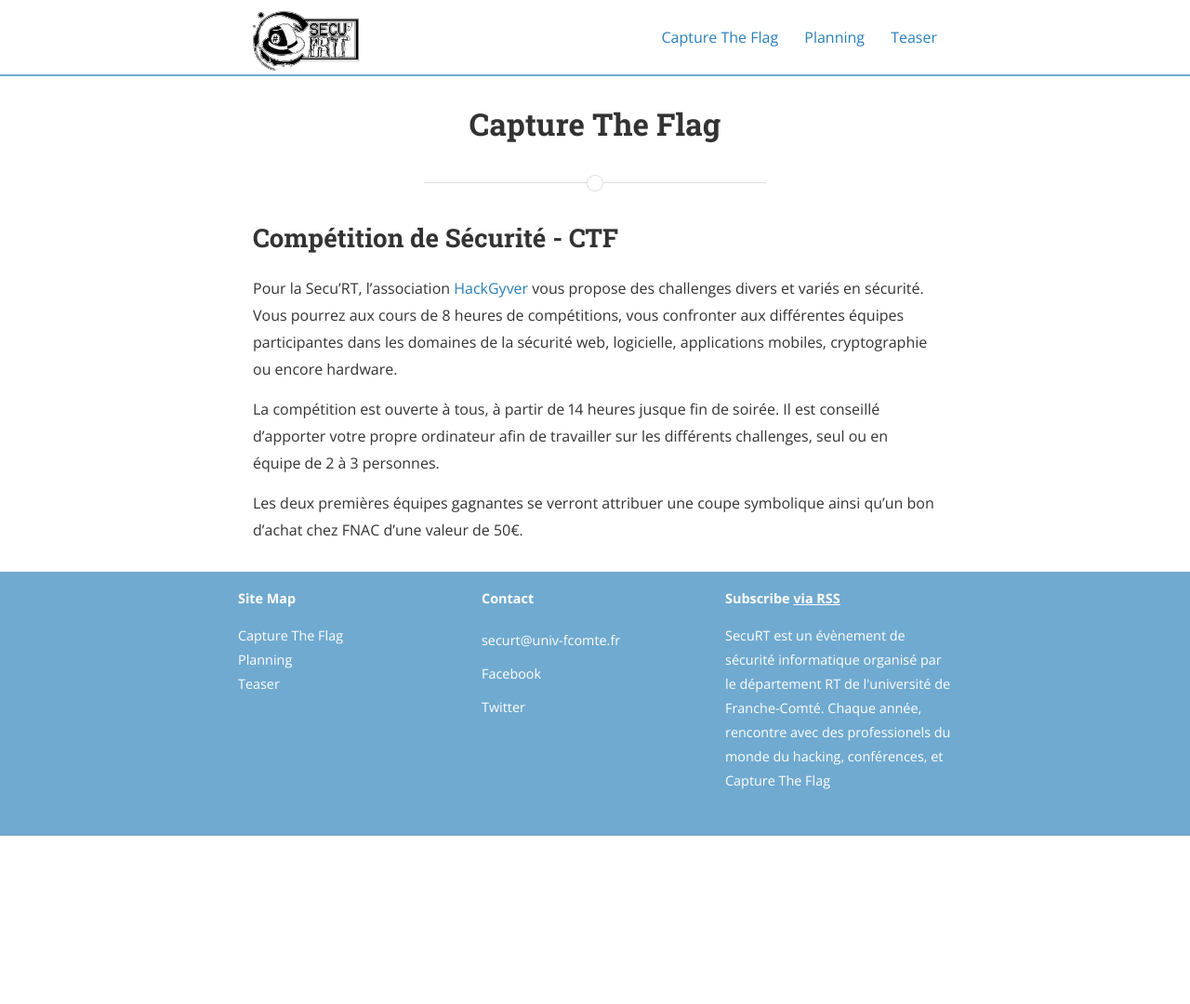
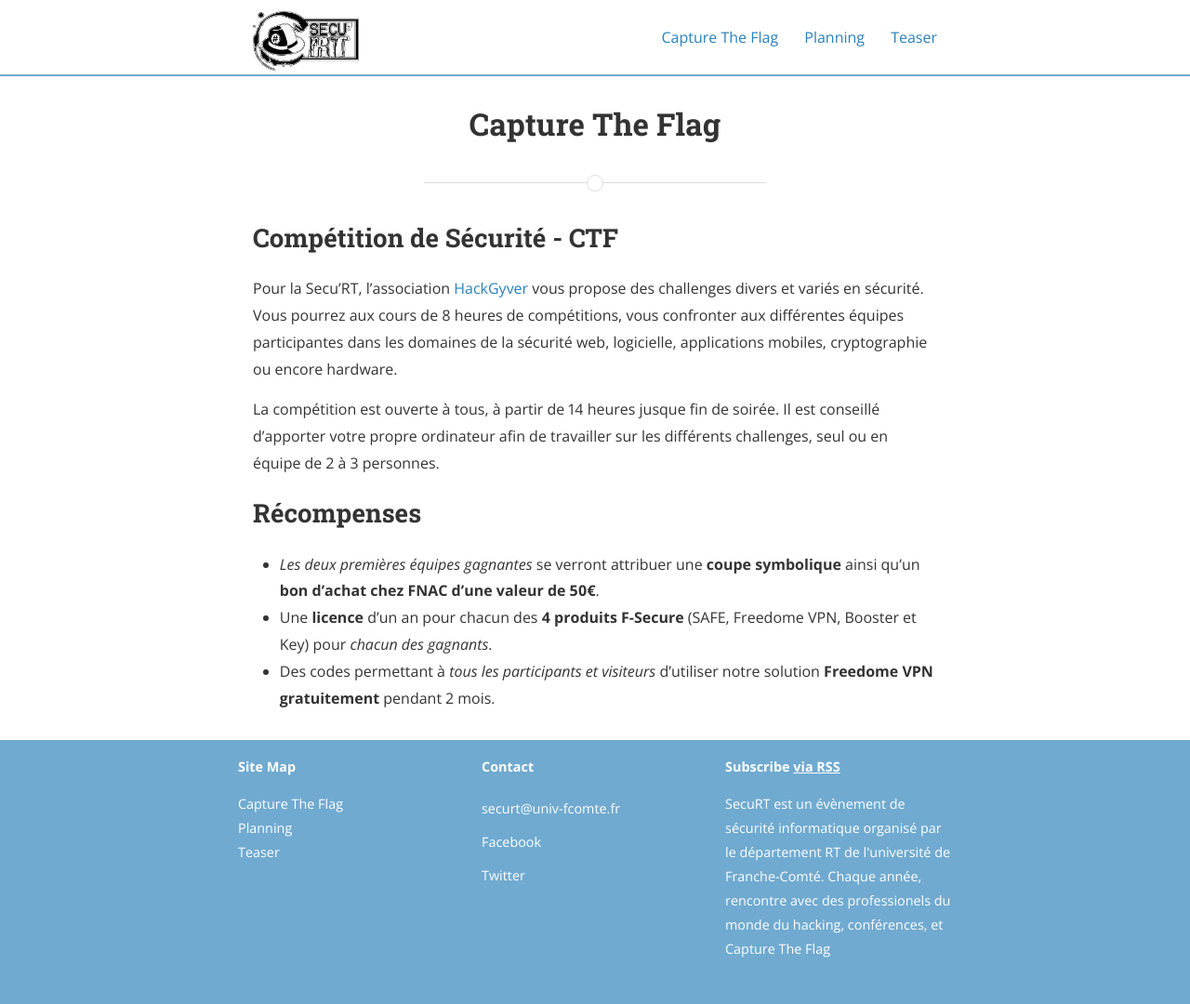
Before and after one commit to SecuRT/securt.github.io, a Jekyll site: the page built from ctf.md, in a window 1280 px wide. Shown: the whole page at 93% size. Built offline with Jekyll 4.4.1, drawn with Linux system fonts in a browser that asks for light colours; nearby versions of some CDN libraries; before the commit the page ends 900 px from its top, so only the background shows below that.

Commit message:
[ctf] update reward

```diff
--- a/ctf.md
+++ b/ctf.md
@@ -13,4 +13,9 @@
 La compétition est ouverte à tous, à partir de 14 heures jusque fin de soirée. Il est conseillé d'apporter votre propre
 ordinateur afin de travailler sur les différents challenges, seul ou en équipe de 2 à 3 personnes.
 
-Les deux premières équipes gagnantes se verront attribuer une coupe symbolique ainsi qu'un bon d'achat chez FNAC d'une valeur de 50€.
+Récompenses
+-----------
+
+* *Les deux premières équipes gagnantes* se verront attribuer une **coupe symbolique** ainsi qu'un **bon d'achat chez FNAC d'une valeur de 50€**.
+* Une **licence** d’un an pour chacun des **4 produits F-Secure** (SAFE, Freedome VPN, Booster et Key) pour *chacun des gagnants*.
+* Des codes permettant à *tous les participants et visiteurs* d’utiliser notre solution **Freedome VPN gratuitement** pendant 2 mois.
```
